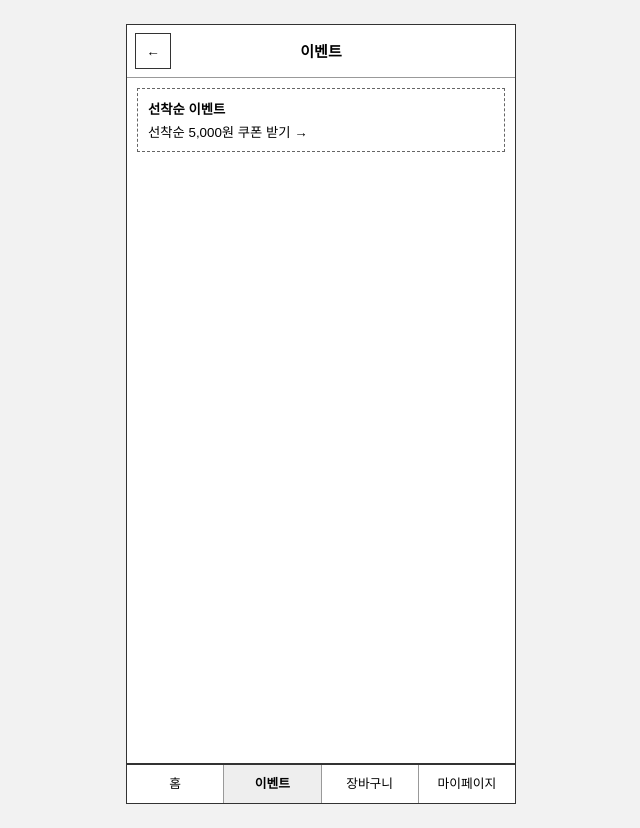
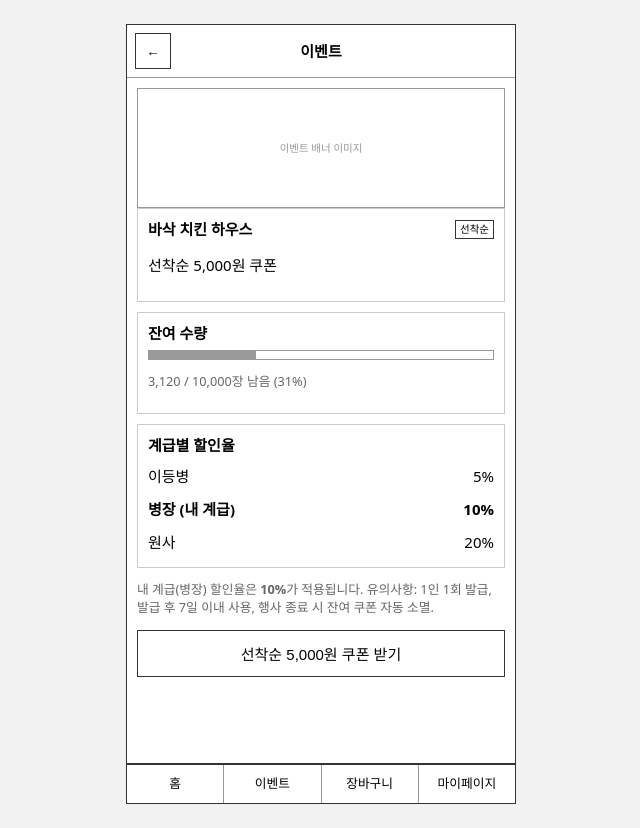
Before and after one commit to Mealiver-IT/Mealiver-IT-FE, a React (Vite) app: page /event/event-1 in a window 1280 px wide. Shown: the whole page, without its empty margins (319-959 px from the left). Built offline with nearby package versions, Linux system fonts and the light colour scheme.

Commit message:
feat: 이벤트/결제 페이지 레이아웃 완성 (KAN-71, KAN-72)

```diff
--- a/src/App.css
+++ b/src/App.css
@@ -193,14 +193,54 @@
   font-size: 0.8rem;
 }
 
+/* 잔여 수량 바 (이벤트 페이지) */
+.stock-bar {
+  border: 1px solid #999;
+  height: 10px;
+  margin-bottom: 6px;
+  overflow: hidden;
+}
+
+.stock-bar-fill {
+  height: 100%;
+  background: #999;
+}
+
+@media (prefers-color-scheme: dark) {
+  .stock-bar-fill {
+    background: #ccc;
+  }
+}
+
+/* 계급별 할인율 목록 (이벤트 페이지) */
+.tier-rate-list {
+  display: flex;
+  flex-direction: column;
+  gap: 4px;
+}
+
+.tier-rate-row {
+  padding: 4px 0;
+}
+
+.tier-rate-row.my-tier {
+  font-weight: bold;
+}
+
+/* 이벤트 목록 페이지 */
+.event-list {
+  display: flex;
+  flex-direction: column;
+  gap: 10px;
+}
+
 .event-banner {
   display: flex;
   flex-direction: column;
-  gap: 4px;
+  gap: 6px;
   width: 100%;
   border: 1px dashed #666;
   padding: 10px;
-  margin-bottom: 10px;
   text-align: left;
   background: transparent;
   color: inherit;
@@ -223,11 +263,6 @@
   }
 }
 
-.event-banner-detail {
-  display: flex;
-  flex-direction: column;
-  gap: 4px;
-}
 
 .store-list {
   display: flex;
--- a/src/App.jsx
+++ b/src/App.jsx
@@ -8,6 +8,7 @@ import StorePage from './pages/StorePage'
 import CartPage from './pages/CartPage'
 import CheckoutPage from './pages/CheckoutPage'
 import MyPage from './pages/MyPage'
+import EventListPage from './pages/EventListPage'
 import EventPage from './pages/EventPage'
 
 // 디자인 없이 버튼 배치만 확인하기 위한 저충실도 프로토타입.
@@ -23,6 +24,7 @@ function App() {
             <Route path="/cart" element={<CartPage />} />
             <Route path="/checkout" element={<CheckoutPage />} />
             <Route path="/mypage" element={<MyPage />} />
+            <Route path="/events" element={<EventListPage />} />
             <Route path="/event/:eventId" element={<EventPage />} />
           </Routes>
           <BottomNav />
--- a/src/components/BottomNav.jsx
+++ b/src/components/BottomNav.jsx
@@ -1,6 +1,5 @@
 import { NavLink } from 'react-router-dom'
 import { useCart } from '../context/CartContext'
-import { couponEvent } from '../data/mockData'
 
 // 4탭 하단 네비게이션 - 버튼 배치 확인용, 실제 화면 캡처의 하단바(홈/이벤트/마이페이지/장바구니)를 재현
 export default function BottomNav() {
@@ -12,7 +11,7 @@ export default function BottomNav() {
       <NavLink to="/" end className={({ isActive }) => `bottom-nav-btn${isActive ? ' active' : ''}`}>
         홈
       </NavLink>
-      <NavLink to={`/event/${couponEvent.eventId}`} className={({ isActive }) => `bottom-nav-btn${isActive ? ' active' : ''}`}>
+      <NavLink to="/events" className={({ isActive }) => `bottom-nav-btn${isActive ? ' active' : ''}`}>
         이벤트
       </NavLink>
       <NavLink to="/cart" className={({ isActive }) => `bottom-nav-btn${isActive ? ' active' : ''}`}>
--- a/src/components/EventBanner.jsx
+++ /dev/null
@@ -1,30 +0,0 @@
-import { couponEvent } from '../data/mockData'
-import { useEventCoupon } from '../context/EventContext'
-
-// 선착순 이벤트 배너 - 홈 화면 / 이벤트 화면에서 공용으로 사용.
-// 누르면 쿠폰 발급 처리(팝업 안내) 후 사용 완료 상태(회색)로 전환.
-export default function EventBanner() {
-  const { claimed, remainingStock, claimCoupon } = useEventCoupon()
-
-  const handleClick = () => {
-    if (claimed) return
-    if (remainingStock <= 0) {
-      alert('선착순 쿠폰이 모두 소진되었습니다.')
-      return
-    }
-    claimCoupon()
-    alert('쿠폰이 발급되었습니다!')
-  }
-
-  return (
-    <button
-      type="button"
-      className={`event-banner${claimed ? ' claimed' : ''}`}
-      onClick={handleClick}
-      disabled={claimed || remainingStock <= 0}
-    >
-      <strong>선착순 이벤트</strong>
-      <span>{claimed ? '쿠폰 발급 완료' : remainingStock <= 0 ? '선착순 마감' : `${couponEvent.bannerText} 받기 →`}</span>
-    </button>
-  )
-}
--- a/src/context/CartContext.jsx
+++ b/src/context/CartContext.jsx
@@ -1,4 +1,5 @@
 import { createContext, useContext, useMemo, useState } from 'react'
+import { calcCouponDiscount } from '../utils/coupon'
 
 // 화면 간 상태 공유용 컨텍스트. 실제 API 연동 전까지는 로컬 state로 아래 엔드포인트를 흉내냅니다.
 //   GET    /api/cart              -> items, storeName, totalPrice
@@ -64,15 +65,7 @@ export function CartProvider({ children }) {
 
   const subtotal = useMemo(() => items.reduce((sum, i) => sum + i.price * i.quantity, 0), [items])
 
-  const discount = useMemo(() => {
-    if (!appliedCoupon) return 0
-    if (appliedCoupon.discountType === 'FIXED') return appliedCoupon.discountValue
-    if (appliedCoupon.discountType === 'RATE') {
-      const raw = Math.floor((subtotal * appliedCoupon.discountValue) / 100)
-      return appliedCoupon.maxDiscount ? Math.min(raw, appliedCoupon.maxDiscount) : raw
-    }
-    return 0
-  }, [appliedCoupon, subtotal])
+  const discount = useMemo(() => calcCouponDiscount(appliedCoupon, subtotal), [appliedCoupon, subtotal])
 
   const totalPrice = Math.max(subtotal - discount, 0)
 
--- a/src/context/EventContext.jsx
+++ b/src/context/EventContext.jsx
@@ -1,30 +1,60 @@
 import { createContext, useContext, useState } from 'react'
-import { couponEvent } from '../data/mockData'
+import { couponEvents, myCoupons as defaultCoupons } from '../data/mockData'
 
-// 선착순 이벤트 쿠폰 발급 상태 - 홈 화면 배너 / 이벤트 화면 배너가 상태를 공유하도록 별도 컨텍스트로 관리.
+// 선착순 이벤트 쿠폰 발급 상태 - 이벤트별(eventId)로 잔여수량/발급여부를 관리.
 // 대응: GET /api/coupon-events/{eventId}/stock, POST /api/coupon-events/{eventId}/claim
+// 클레임에 성공하면 rewardCoupon을 지갑(walletCoupons)에 추가함 -> 결제 화면 쿠폰 목록은 이 지갑을 참조.
+// (받지 않은 이벤트 쿠폰은 결제 화면에 노출되면 안 됨)
 
 const EventContext = createContext(null)
 
+const initialEventState = Object.fromEntries(
+  couponEvents.map((e) => [e.eventId, { remainingStock: e.remainingStock, claimed: false }]),
+)
+
 export function EventProvider({ children }) {
-  const [remainingStock, setRemainingStock] = useState(couponEvent.remainingStock)
-  const [claimed, setClaimed] = useState(false)
+  const [eventStates, setEventStates] = useState(initialEventState)
+  const [walletCoupons, setWalletCoupons] = useState(defaultCoupons)
 
-  const claimCoupon = () => {
-    if (claimed || remainingStock <= 0) return false
+  const claimCoupon = (eventId) => {
+    const current = eventStates[eventId]
+    if (!current || current.claimed || current.remainingStock <= 0) return false
     // 실제로는 POST /api/coupon-events/{eventId}/claim (멱등키, 원자적 재고 차감)
-    setRemainingStock((prev) => Math.max(prev - 1, 0))
-    setClaimed(true)
+    setEventStates((prev) => ({
+      ...prev,
+      [eventId]: { remainingStock: Math.max(prev[eventId].remainingStock - 1, 0), claimed: true },
+    }))
+    const event = couponEvents.find((e) => e.eventId === eventId)
+    if (event?.rewardCoupon) {
+      setWalletCoupons((prev) => [...prev, event.rewardCoupon])
+    }
     return true
   }
 
+  const getEventState = (eventId) => eventStates[eventId] ?? { remainingStock: 0, claimed: false }
+
   return (
-    <EventContext.Provider value={{ remainingStock, claimed, claimCoupon }}>{children}</EventContext.Provider>
+    <EventContext.Provider value={{ eventStates, claimCoupon, getEventState, walletCoupons }}>
+      {children}
+    </EventContext.Provider>
   )
 }
 
-export function useEventCoupon() {
+// eventId를 넘기면 해당 이벤트의 발급 상태 + claimCoupon 액션을 반환
+export function useEventCoupon(eventId) {
   const ctx = useContext(EventContext)
   if (!ctx) throw new Error('useEventCoupon must be used within EventProvider')
-  return ctx
+  const state = ctx.getEventState(eventId)
+  return {
+    remainingStock: state.remainingStock,
+    claimed: state.claimed,
+    claimCoupon: () => ctx.claimCoupon(eventId),
+  }
 }
+
+// 결제 화면 등에서 "지금 실제로 쓸 수 있는 쿠폰 목록"을 조회할 때 사용 (기본 보유 쿠폰 + 이벤트로 받은 쿠폰)
+export function useWalletCoupons() {
+  const ctx = useContext(EventContext)
+  if (!ctx) throw new Error('useWalletCoupons must be used within EventProvider')
+  return ctx.walletCoupons
+}
--- a/src/data/mockData.js
+++ b/src/data/mockData.js
@@ -96,13 +96,14 @@ export const benefits = [
 ]
 
 // GET /api/members/me/coupons
-export const myCoupons = [
-  { id: 'coupon-1', name: '선착순 5,000원 쿠폰', discountType: 'FIXED', discountValue: 5000 },
-  { id: 'coupon-2', name: '10% 할인 쿠폰', discountType: 'RATE', discountValue: 10, maxDiscount: 3000 },
-]
+// 이벤트로 받는 쿠폰(선착순)은 여기 포함하지 않음 — 발급 시점에 EventContext가 이 목록에 추가함.
+// 여기 있는 건 이벤트와 무관하게 이미 지급된(멤버십 혜택 등) 쿠폰.
+export const myCoupons = [{ id: 'coupon-2', name: '10% 할인 쿠폰', discountType: 'RATE', discountValue: 10, maxDiscount: 3000 }]
 
-// GET /api/coupon-events/{eventId}
-export const couponEvent = {
+// GET /api/coupon-events (목록), GET /api/coupon-events/{eventId} (상세)
+// rewardCoupon: 선착순 쿠폰 받기 성공 시 지급되는 쿠폰 (POST .../claim 응답에 해당, 클레임 전엔 결제 화면에 노출 안 됨)
+export const couponEvents = [
+  {
     eventId: 'event-1',
     title: '선착순 이벤트',
     storeName: '바삭 치킨 하우스',
@@ -110,7 +111,19 @@ export const couponEvent = {
     totalStock: 10000,
     remainingStock: 3120,
     discountByLevel: { 이등병: 5, 병장: 10, 원사: 20 },
-}
+    rewardCoupon: { id: 'coupon-event-1', name: '선착순 5,000원 쿠폰', discountType: 'FIXED', discountValue: 5000 },
+  },
+  {
+    eventId: 'event-2',
+    title: '선착순 이벤트',
+    storeName: '맛있는 국밥집',
+    bannerText: '선착순 3,000원 쿠폰',
+    totalStock: 5000,
+    remainingStock: 812,
+    discountByLevel: { 이등병: 5, 병장: 10, 원사: 20 },
+    rewardCoupon: { id: 'coupon-event-2', name: '선착순 3,000원 쿠폰', discountType: 'FIXED', discountValue: 3000 },
+  },
+]
 
 // GET /api/orders
 export const orderHistory = [
--- /dev/null
+++ b/src/pages/EventListPage.jsx
@@ -0,0 +1,44 @@
+import { useNavigate } from 'react-router-dom'
+import TopBar from '../components/TopBar'
+import { couponEvents } from '../data/mockData'
+import { useEventCoupon } from '../context/EventContext'
+
+// 이벤트 목록 페이지 - 진행 중인 선착순 이벤트를 배너 목록으로 노출.
+// 배너 클릭 시 해당 이벤트 상세(/event/:eventId)로 이동.
+// 대응: GET /api/coupon-events (목록)
+export default function EventListPage() {
+  return (
+    <>
+      <TopBar title="이벤트" showBack={false} />
+      <div className="screen-content">
+        <div className="event-list">
+          {couponEvents.map((event) => (
+            <EventListItem key={event.eventId} event={event} />
+          ))}
+        </div>
+      </div>
+    </>
+  )
+}
+
+function EventListItem({ event }) {
+  const navigate = useNavigate()
+  const { claimed, remainingStock } = useEventCoupon(event.eventId)
+  const soldOut = remainingStock <= 0
+
+  return (
+    <button
+      type="button"
+      className={`event-banner${claimed ? ' claimed' : ''}`}
+      onClick={() => navigate(`/event/${event.eventId}`)}
+    >
+      <div className="thumb-placeholder tall">이벤트 배너 이미지</div>
+      <div className="row-between">
+        <strong>{event.storeName}</strong>
+        {claimed && <span className="badge">발급완료</span>}
+        {!claimed && soldOut && <span className="badge">마감</span>}
+      </div>
+      <span>{event.bannerText} {claimed ? '' : '받기 →'}</span>
+    </button>
+  )
+}
--- a/src/pages/EventPage.jsx
+++ b/src/pages/EventPage.jsx
@@ -1,14 +1,91 @@
+import { useParams } from 'react-router-dom'
 import TopBar from '../components/TopBar'
-import EventBanner from '../components/EventBanner'
+import { couponEvents, membership } from '../data/mockData'
+import { useEventCoupon } from '../context/EventContext'
 
-// 이벤트 페이지 - 홈 화면과 동일한 선착순 이벤트 배너를 그대로 노출.
-// 배너 클릭 시 쿠폰 발급 처리는 EventBanner/EventContext에서 공용으로 처리.
+// 이벤트 상세 페이지(선착순 쿠폰 수령) - KAN-71
+// 대응: GET /api/coupon-events/{eventId}, GET /.../stock, POST /.../claim
+// API 연동 전 단계라 잔여수량/발급 상태는 EventContext의 로컬 state로 흉내냄
 export default function EventPage() {
+  const { eventId } = useParams()
+  const event = couponEvents.find((e) => e.eventId === eventId)
+  const { claimed, remainingStock, claimCoupon } = useEventCoupon(eventId)
+
+  if (!event) {
+    return (
+      <>
+        <TopBar title="이벤트" />
+        <div className="screen-content">이벤트 정보를 찾을 수 없습니다.</div>
+      </>
+    )
+  }
+
+  const myDiscountRate = event.discountByLevel[membership.level] ?? 0
+  const soldOut = remainingStock <= 0
+  const stockRatio = Math.max(0, Math.min(100, Math.round((remainingStock / event.totalStock) * 100)))
+
+  const handleClaim = () => {
+    if (claimed) return
+    if (soldOut) {
+      alert('선착순 쿠폰이 모두 소진되었습니다.')
+      return
+    }
+    claimCoupon()
+    alert('쿠폰이 발급되었습니다!')
+  }
+
   return (
     <>
       <TopBar title="이벤트" />
       <div className="screen-content">
-        <EventBanner />
+        <div className="thumb-placeholder tall">이벤트 배너 이미지</div>
+
+        <div className="box-flat">
+          <div className="row-between">
+            <strong>{event.storeName}</strong>
+            <span className="badge">선착순</span>
+          </div>
+          <p>{event.bannerText}</p>
+        </div>
+
+        <div className="box-flat">
+          <div className="field-label">잔여 수량</div>
+          <div className="stock-bar">
+            <div className="stock-bar-fill" style={{ width: `${stockRatio}%` }} />
+          </div>
+          <p className="empty-text">
+            {remainingStock.toLocaleString()} / {event.totalStock.toLocaleString()}장 남음 ({stockRatio}%)
+          </p>
+        </div>
+
+        <div className="box-flat">
+          <div className="field-label">계급별 할인율</div>
+          <div className="tier-rate-list">
+            {Object.entries(event.discountByLevel).map(([tier, rate]) => (
+              <div key={tier} className={`row-between tier-rate-row${tier === membership.level ? ' my-tier' : ''}`}>
+                <span>
+                  {tier}
+                  {tier === membership.level ? ' (내 계급)' : ''}
+                </span>
+                <span>{rate}%</span>
+              </div>
+            ))}
+          </div>
+        </div>
+
+        <p className="empty-text">
+          내 계급({membership.level}) 할인율은 <strong>{myDiscountRate}%</strong>가 적용됩니다. 유의사항: 1인 1회 발급,
+          발급 후 7일 이내 사용, 행사 종료 시 잔여 쿠폰 자동 소멸.
+        </p>
+
+        <button
+          type="button"
+          className={`btn btn-block${claimed ? ' toggle-btn active' : ''}`}
+          disabled={claimed || soldOut}
+          onClick={handleClaim}
+        >
+          {claimed ? '쿠폰 발급 완료' : soldOut ? '선착순 마감' : `${event.bannerText} 받기`}
+        </button>
       </div>
     </>
   )
--- a/src/pages/MyPage.jsx
+++ b/src/pages/MyPage.jsx
@@ -1,12 +1,14 @@
 import { useNavigate } from 'react-router-dom'
 import TopBar from '../components/TopBar'
-import { membership, benefits, orderHistory, myCoupons } from '../data/mockData'
+import { membership, benefits, orderHistory } from '../data/mockData'
+import { useWalletCoupons } from '../context/EventContext'
 
 // 마이페이지
 // 대응: GET /api/members/me/membership, GET /api/members/me/benefits,
 //       GET /api/orders, GET /api/members/me/coupons
 export default function MyPage() {
   const navigate = useNavigate()
+  const myCoupons = useWalletCoupons()
 
   const menuButtons = [
     { label: '주문 내역', onClick: () => alert(`주문 내역 ${orderHistory.length}건 (목데이터)`) },
--- /dev/null
+++ b/src/utils/coupon.js
@@ -0,0 +1,12 @@
+// 쿠폰 할인 금액 계산 - CartContext(장바구니 총액 계산)와 CheckoutPage(쿠폰별 할인 미리보기)에서 공용으로 사용.
+// 대응: POST /api/cart/coupons (할인 금액 계산·적용)
+// 비고: 정률 쿠폰은 최대 할인 한도(maxDiscount) 초과 시 한도까지만 적용
+export function calcCouponDiscount(coupon, subtotal) {
+  if (!coupon) return 0
+  if (coupon.discountType === 'FIXED') return coupon.discountValue
+  if (coupon.discountType === 'RATE') {
+    const raw = Math.floor((subtotal * coupon.discountValue) / 100)
+    return coupon.maxDiscount ? Math.min(raw, coupon.maxDiscount) : raw
+  }
+  return 0
+}
```
Also changed, not shown: src/pages/CheckoutPage.jsx (+12 -3 lines), 1 other file (tests, documents, lock files or other folders). Lines whose indentation alone changed are shown as unchanged.
